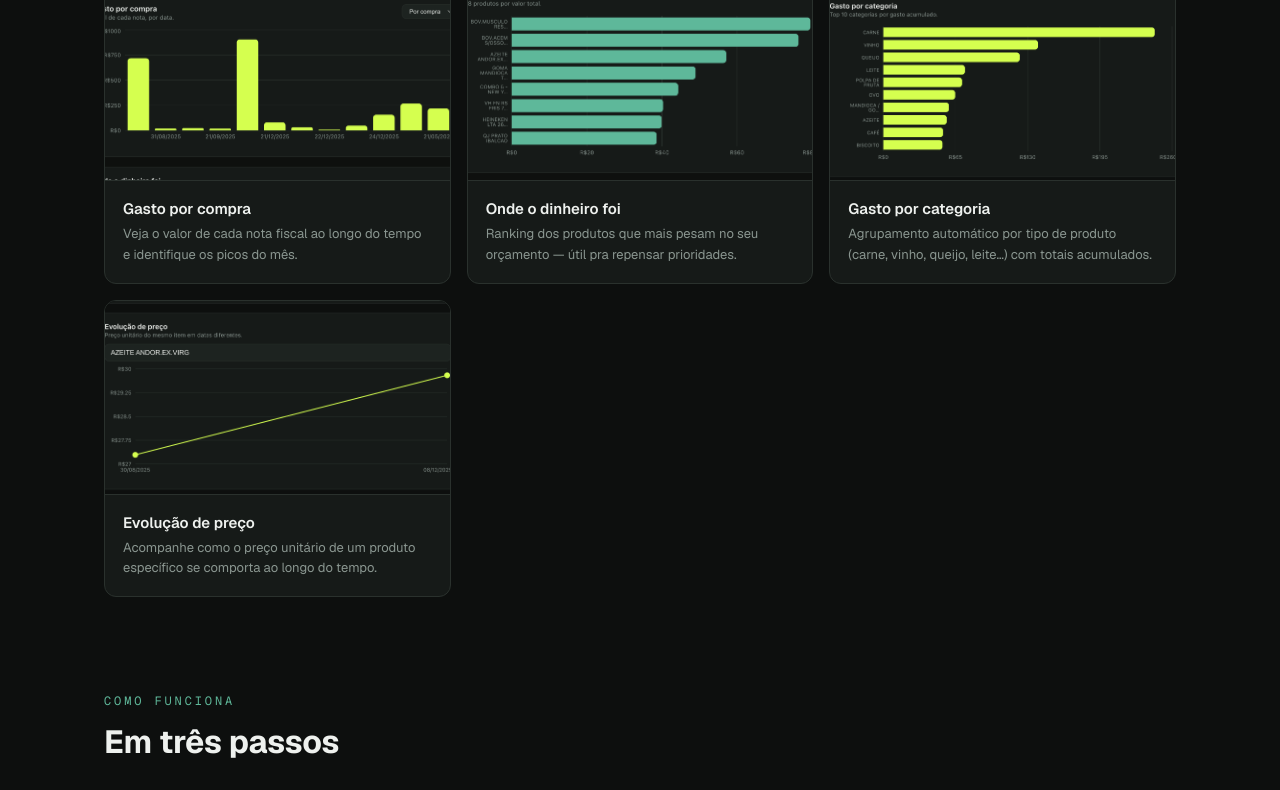
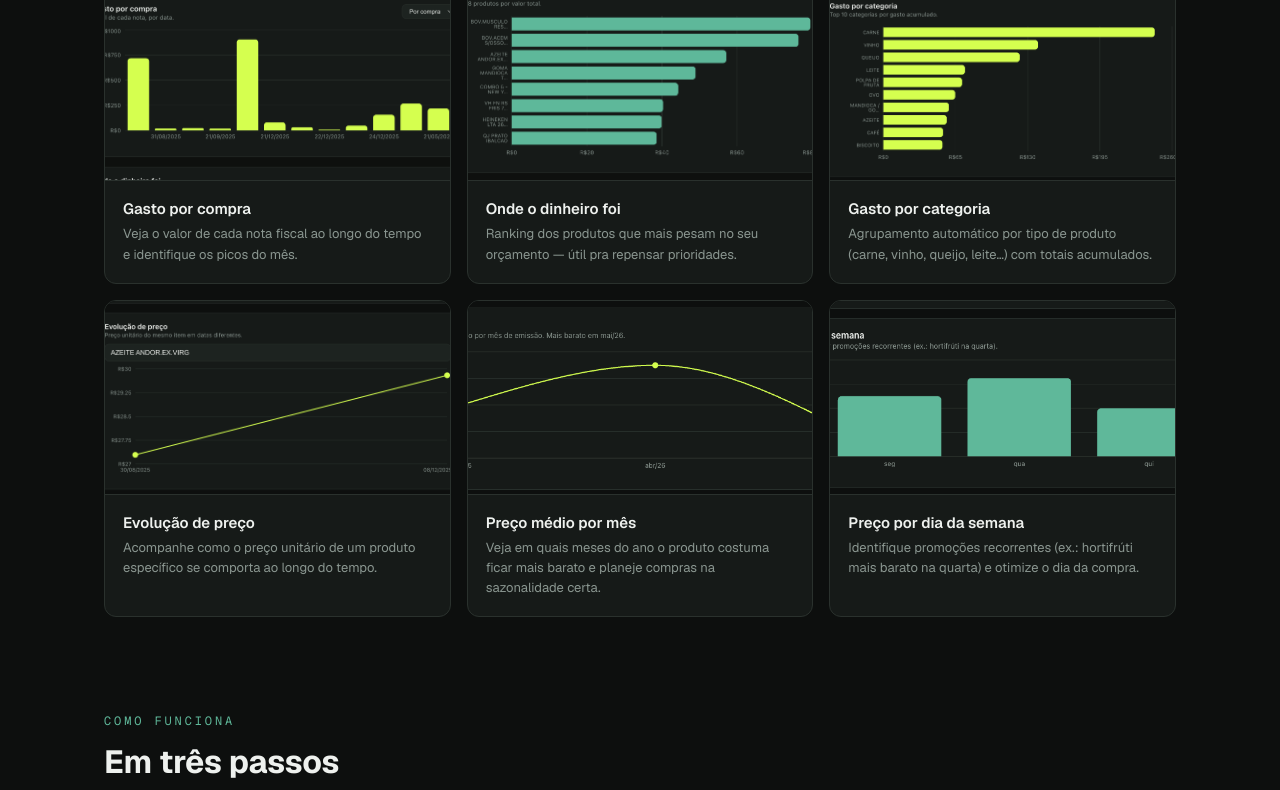
Before and after one commit to MirellaLDSPro/notas-fiscais, a Next.js app: page / in a window 1280 px wide. Shown: the part 1747-2537 px from the top of the page. Built offline with nearby package versions, Linux system fonts and the light colour scheme; no server answers.

Commit message:
Add monthly and weekday price charts to landing gallery
Co-Authored-By: Claude Opus 4.7 (1M context) <noreply@anthropic.com>

```diff
--- a/app/page.tsx
+++ b/app/page.tsx
@@ -323,6 +323,18 @@ export default async function Home() {
               body: "Acompanhe como o preço unitário de um produto específico se comporta ao longo do tempo.",
               alt: "Gráfico de linha mostrando a evolução do preço unitário de um produto",
             },
+            {
+              src: "/landing-chart-mes.png",
+              title: "Preço médio por mês",
+              body: "Veja em quais meses do ano o produto costuma ficar mais barato e planeje compras na sazonalidade certa.",
+              alt: "Gráfico de linha mostrando o preço médio por mês de emissão",
+            },
+            {
+              src: "/landing-chart-dia-semana.png",
+              title: "Preço por dia da semana",
+              body: "Identifique promoções recorrentes (ex.: hortifrúti mais barato na quarta) e otimize o dia da compra.",
+              alt: "Gráfico de barras com o preço médio por dia da semana",
+            },
           ].map((g) => (
             <div
               key={g.src}
```
Also changed, not shown: public/landing-chart-dia-semana.png (added), public/landing-chart-mes.png (added).
